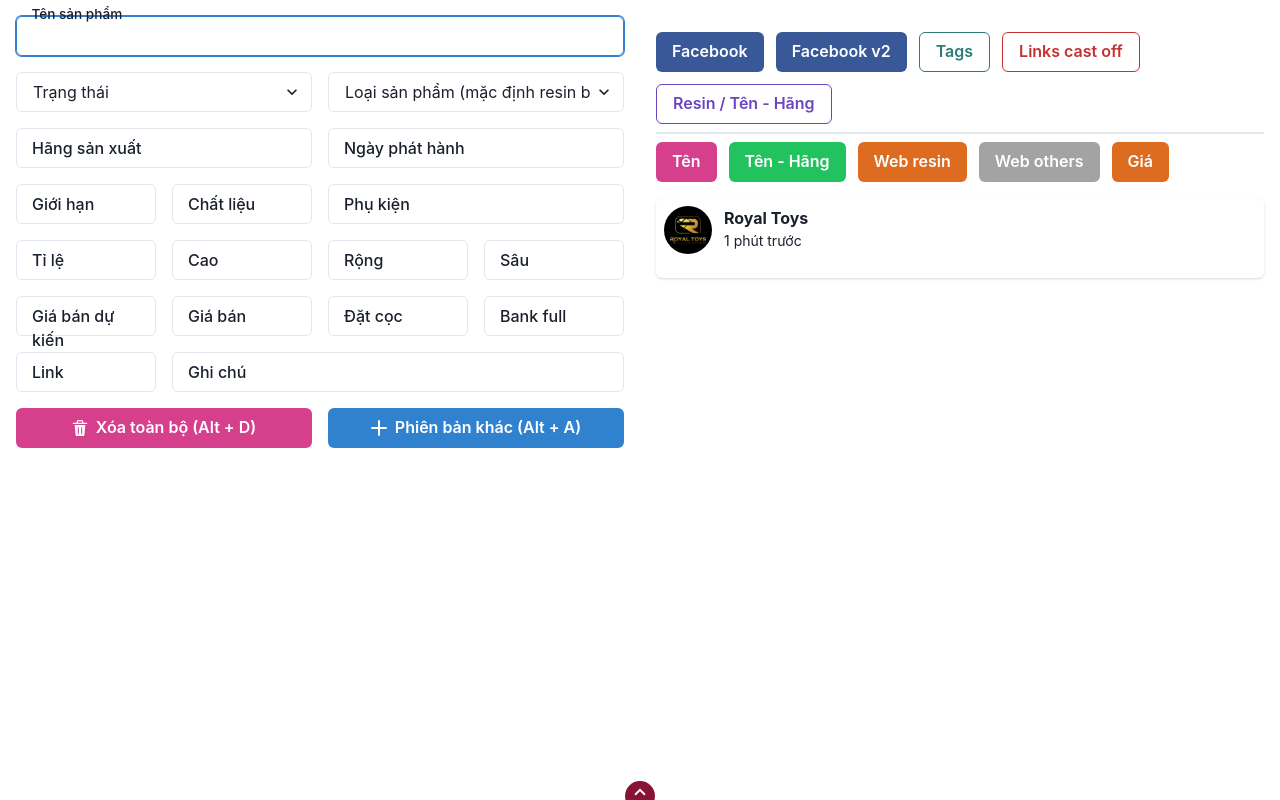
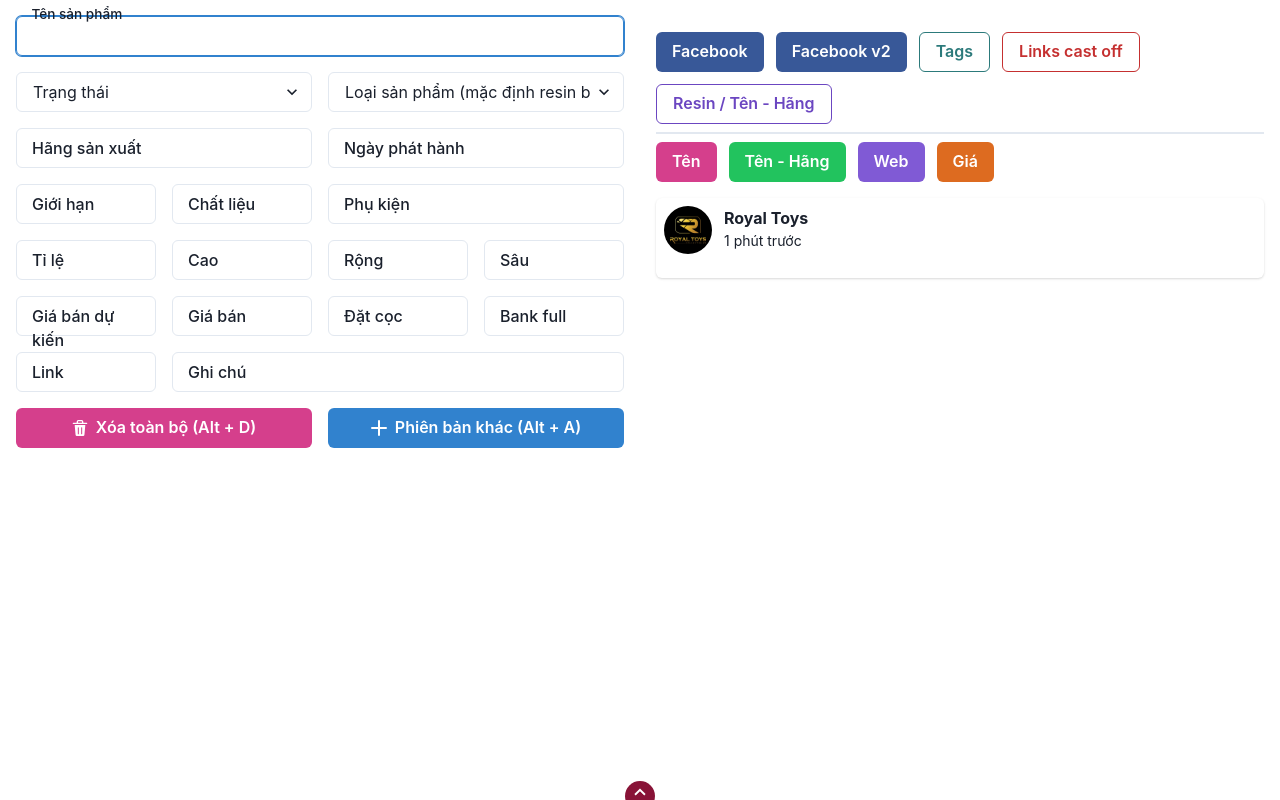
Before and after one commit to minhtri2011/royaltoystool, a React (Create React App) app: page / in a window 1280 px wide. Built offline with nearby package versions, Linux system fonts and the light colour scheme.

Commit message:
fix copy web button

```diff
--- a/src/components/listButton.jsx
+++ b/src/components/listButton.jsx
@@ -1,17 +1,17 @@
-import { Button, Stack } from "@chakra-ui/react";
+import { Button } from "@chakra-ui/react";
 import React from "react";
 import useCopy from "../hooks/useCopy";
 
 const ListButton = () => {
   const {
-    copyWebResin,
     copyWeb,
     copyNameProducer,
     copyName,
     copyTagsBasic,
     copyResinDownloadToolNameProducer,
     copyPrice,
-    copyFaceBook,copyFaceBookV2
+    copyFaceBook,
+    copyFaceBookV2,
   } = useCopy();
 
   const links = [
@@ -66,7 +66,6 @@ const ListButton = () => {
         <Button colorScheme="pink" variant={"solid"} onClick={copyName}>
           Tên
         </Button>
-        {/* <Button colorScheme="facebook" onClick={copyResinFaceBookV2}> Resin v2 </Button> */}
         <Button
           colorScheme="whatsapp"
           variant={"solid"}
@@ -74,12 +73,8 @@ const ListButton = () => {
         >
           Tên - Hãng
         </Button>
-        {/* <Button colorScheme="facebook" onClick={copyResinFaceBookV2}> Resin v2 </Button> */}
-        <Button colorScheme="orange" onClick={copyWebResin}>
-          Web resin
-        </Button>
-        <Button colorScheme="blackAlpha" onClick={copyWeb}>
-          Web others
+        <Button colorScheme="purple" onClick={copyWeb}>
+          Web
         </Button>
         <Button colorScheme="orange" variant={"solid"} onClick={copyPrice}>
           Giá
--- a/src/hooks/useCopy.jsx
+++ b/src/hooks/useCopy.jsx
@@ -311,6 +311,10 @@ const useCopy = () => {
     });
   };
   const copyWeb = () => {
+    if (type === "" || type === "Cast off") {
+      copyWebResin()
+      return;
+    }
     navigator.clipboard.writeText(renderPostWeb());
     toast.success("Copy web basic", {
       duration: 1000,
@@ -373,7 +377,6 @@ const useCopy = () => {
   };
 
   return {
-    copyWebResin,
     copyWeb,
     copyName,
     copyTagsBasic,
```
